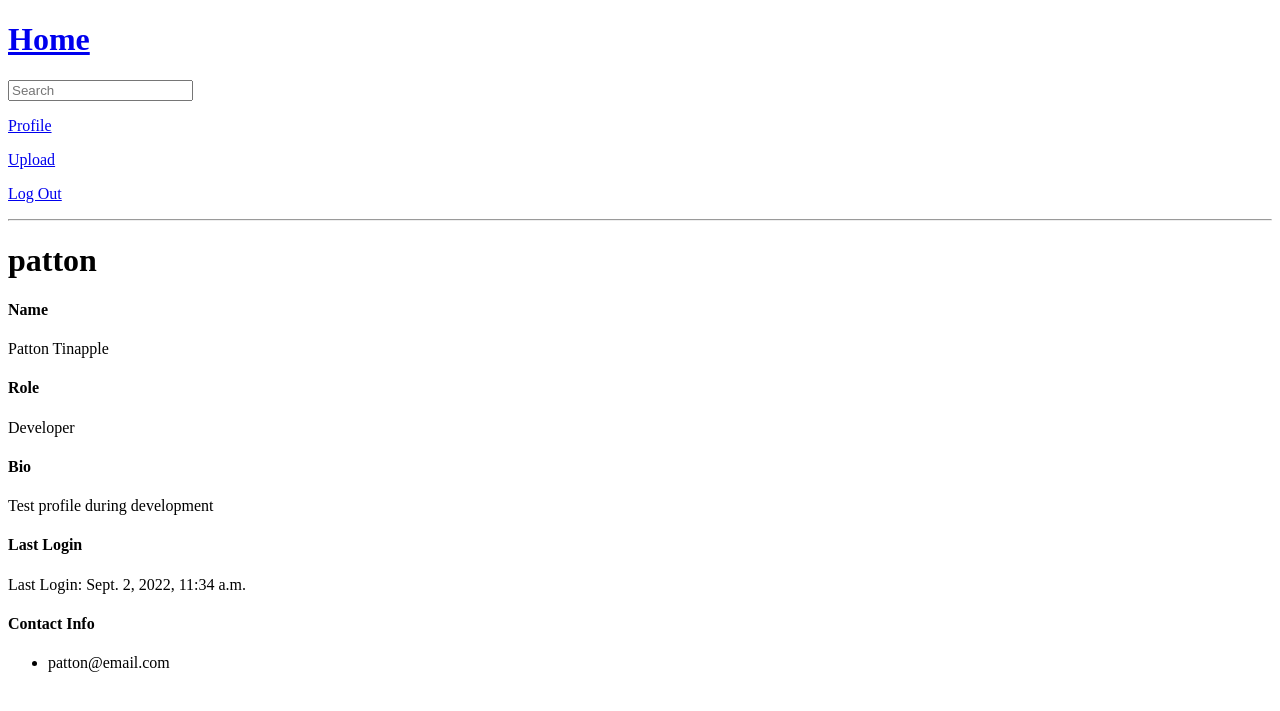
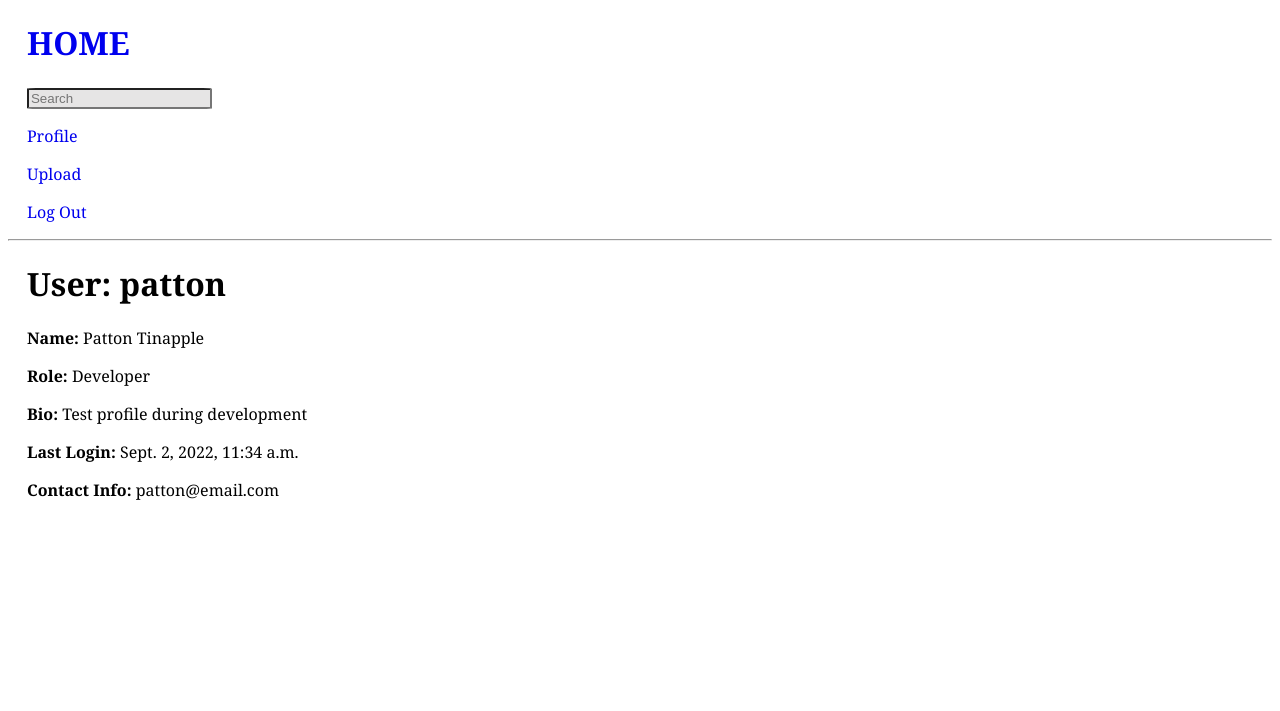
Before and after one commit to demstar16/Ridgefield-Farm-Database, a Django app: page /profile/2/ in a window 1280 px wide. Shown: the top 711 px of the page. Run offline with Django 4.2, Linux system fonts and the light colour scheme; a user stored in the database is signed in; data comes from the database, SQL or seed files in the repository; both versions use the stored data as it was after the commit.

Commit message:
Basic Visual (CSS) Overhaul

```diff
--- a/Webapp/repository/core/templates/core/profile.html
+++ b/Webapp/repository/core/templates/core/profile.html
@@ -2,27 +2,32 @@
 
 {% block content %}
 
+<style>
+    .bold {font-weight: bold;}
+</style>
+
 <div>
     <div>
-        <h1>{{ user.username }}</h1>
+        <h1>User: {{ user.username }}</h1>
     </div>
     <div>
-        <h4>Name</h4>
-        <p>{{ user.first_name }} {{ user.last_name }}</p>
-        <h4>Role</h4>
-        <p>{{ user.role.name }}</p>
-        <h4>Bio</h4>
-        <p>{{ user.bio }}</p>
-        <h4>Last Login</h4>
-        <p>Last Login: {{ user.last_login }}</p>
-        </ul>
+        <!-- <h4>Name: </h4> -->
+        <p><span class="bold">Name:</span> {{ user.first_name }} {{ user.last_name }}</p>
+        <!-- <h4>Role:</h4> -->
+        <p><span class="bold">Role:</span> {{ user.role.name }}</p>
+        <!-- <h4>Bio:</h4> -->
+        <p><span class="bold">Bio:</span> {{ user.bio }}</p>
+        <!-- <h4>Last Login:</h4> -->
+        <p><span class="bold">Last Login:</span> {{ user.last_login }}</p>
+        <p><span class="bold">Contact Info:</span> {{ user.email }}</p>
+        <!-- </ul>
     </div>
     <div>
-        <h4>Contact Info</h4>
+        <h4>Contact Info:</h4>
         <ul>
-            <li>{{ user.email }}</li>
+            <p>{{ user.email }}</p>
         </ul>
-    </div>
+    </div> -->
 </div>
 
 {% endblock content %}
--- a/Webapp/repository/templates/main.html
+++ b/Webapp/repository/templates/main.html
@@ -1,6 +1,7 @@
 <!DOCTYPE html>
 
 <html lang="en">
+
 
 <head>
     <meta charset="UTF-8">
--- a/Webapp/repository/templates/navbar.html
+++ b/Webapp/repository/templates/navbar.html
@@ -1,10 +1,19 @@
 {% if user.is_authenticated %}
-<a href="/"><h1>Home</h1></a>
+<style>
+    body {font-family: Georgia, serif;}
+    a:link { text-decoration: none; }
+    p {margin-left: 1.5%;}
+    input {margin-left: 1.5%; background-color: rgb(230, 229, 229); border-radius: 5%;}
+    h1 {margin-left: 1.5%}
+</style>
+
+<a href="/"><h1>HOME</h1></a>
 <form method="GET" action="{% url 'search' %}">
-    <input type="text" name="q" placeholder="Search"/>
+    <input class="right" type="text" name="q" placeholder="Search"/>
 </form>
 <a href="{% url 'profile' user.id %}"><p>Profile</p></a>
 <a href="{% url 'upload' %}"><p>Upload</p></a>
 <a href="{% url 'logout' %}"><p>Log Out</p></a>
+</div>
 {% endif %}
 <hr>
```
Also changed, not shown: Webapp/repository/core/templates/core/index.html (+13 -4 lines), Webapp/repository/core/templates/core/register.html (+10 -2 lines), Webapp/repository/core/templates/core/upload.html (+6 -1 lines), Webapp/repository/templates/registration/login.html (+14 -5 lines), Webapp/repository/db.sqlite3.
